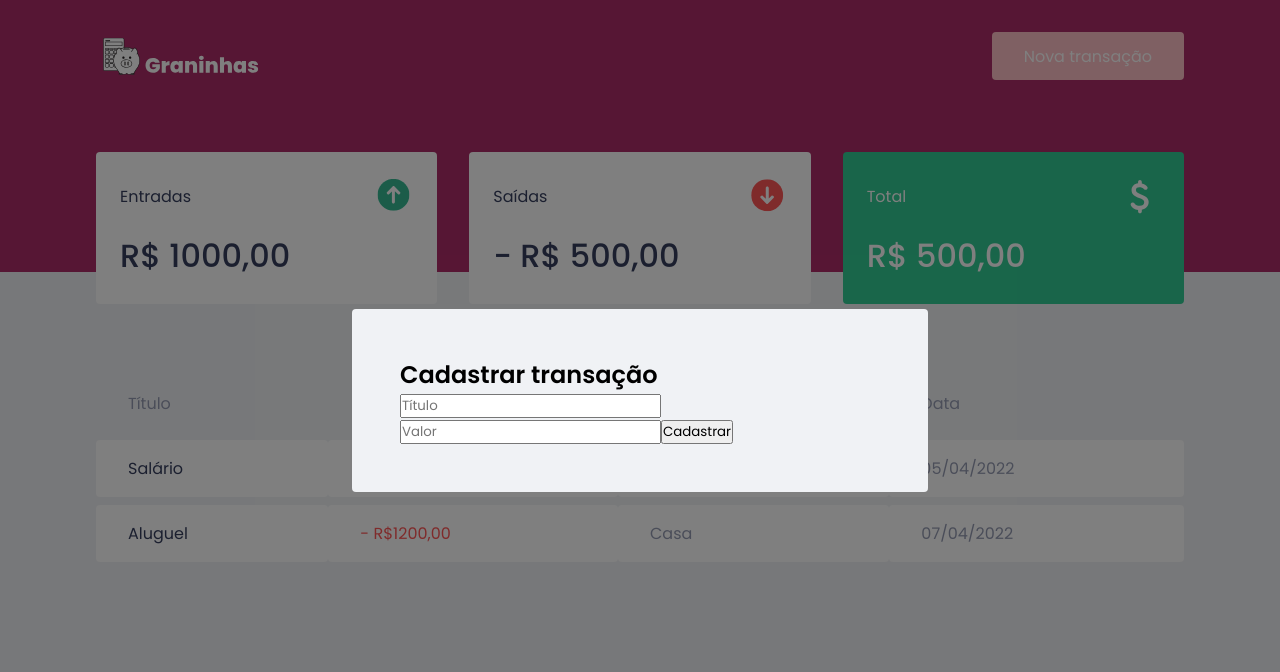
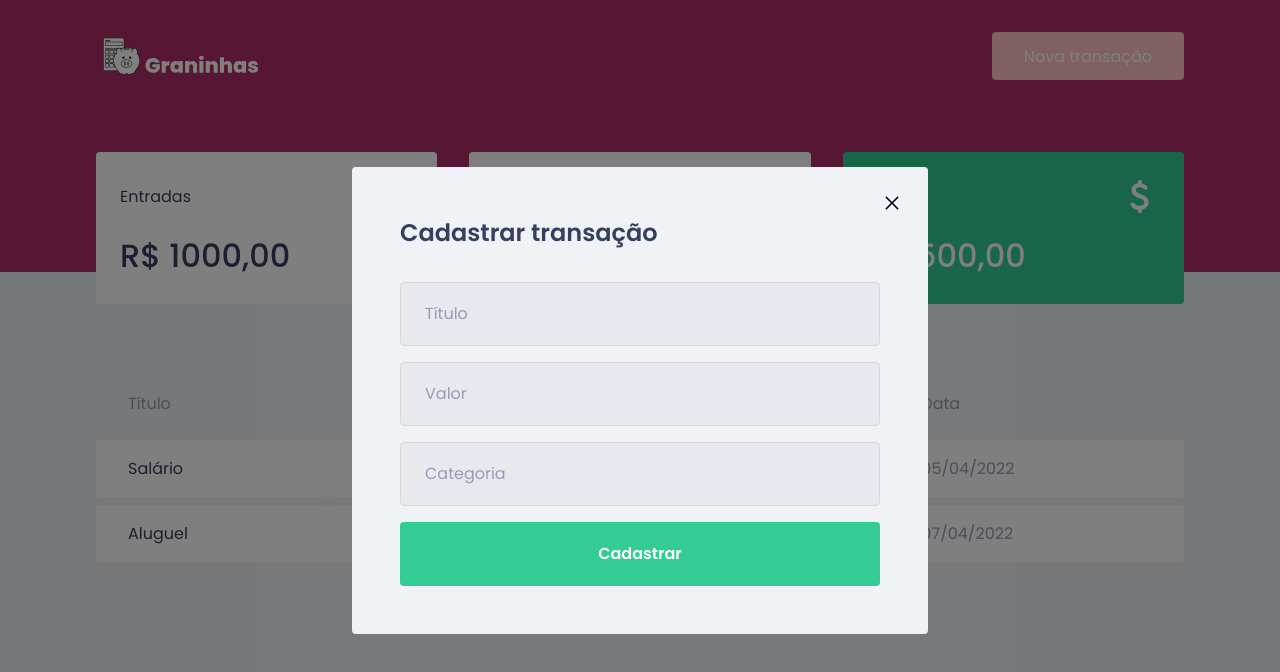
Before and after one commit to linferreira/graninhas, a React (Create React App) app: page / in a window 1280 px wide. Both pictures are taken after a click on the button "Nova transação". Shown: the top 672 px of the page. Built offline with nearby package versions, Linux system fonts and the light colour scheme; no server answers; what miragejs would draw is missing.

Commit message:
style: add styles in modal content

```diff
--- a/src/components/NewTransactionModal/index.tsx
+++ b/src/components/NewTransactionModal/index.tsx
@@ -1,5 +1,6 @@
 import Modal from "react-modal";
 import { Container } from "./styles";
+import closeImg from "../../assets/close.svg";
 
 interface INewTransactionModal {
   isOpen: boolean;
@@ -17,13 +18,21 @@
       overlayClassName="react-modal-overlay"
       className="react-modal-content"
     >
+      <button
+        type="button"
+        onClick={onRequestClose}
+        className="react-modal-close"
+      >
+        <img src={closeImg} alt="close icon" />
+      </button>
       <Container>
         <h2>Cadastrar transação</h2>
 
         <input placeholder="Título" />
         <input type="number" placeholder="Valor" />
+        <input placeholder="Categoria" />
 
-        <button>Cadastrar</button>
+        <button type="submit">Cadastrar</button>
       </Container>
     </Modal>
   );
--- a/src/components/NewTransactionModal/styles.ts
+++ b/src/components/NewTransactionModal/styles.ts
@@ -1,4 +1,46 @@
-import styled from 'styled-components';
+import styled from "styled-components";
 
 export const Container = styled.form`
-`
+  h2 {
+    color: var(--text-title);
+    font-size: 1.5rem;
+    margin-bottom: 2rem;
+  }
+
+  input {
+    background: var(--input-background);
+    border: 1px solid var(--input-border);
+    border-radius: 0.25rem;
+    font-size: 1rem;
+    font-weight: 400;
+    height: 4rem;
+    padding: 1.5rem;
+    width: 100%;
+
+    &::placeholder {
+      color: var(--text-body);
+    }
+
+    & + input {
+      margin-top: 1rem;
+    }
+  }
+
+  button[type="submit"] {
+    background: var(--green);
+    border: 0;
+    border-radius: 0.25rem;
+    color: var(--shape);
+    font-size: 1rem;
+    font-weight: 600;
+    height: 4rem;
+    margin-top: 1rem;
+    padding: 0 1.5rem;
+    transition: filter 0.2s;
+    width: 100%;
+
+    &:hover {
+      filter: brightness(0.9);
+    }
+  }
+`;
--- a/src/styles/global.ts
+++ b/src/styles/global.ts
@@ -3,6 +3,8 @@
 export const GlobalStyle = createGlobalStyle`
 	:root{
 		--background: #f0f2f5;
+		--input-background: #e7e9ee;
+		--input-border: #d7d7d7;
 		--green: #33cc95;
 		--pink: #ae2d68;
 		--pink-light: #ffc2c7;
@@ -71,4 +73,17 @@
 		position: relative;
 		width: 100%;
 	}
+
+	.react-modal-close {
+		background: transparent;
+		border: 0;
+		position: absolute;
+		right: 1.5rem;
+		top: 1.5rem;
+		transition: filter 0.2s;
+
+		&:hover {
+			filter: brightness(0.8)
+		}
+	}
 `;
```
Also changed, not shown: src/assets/close.svg (added).
